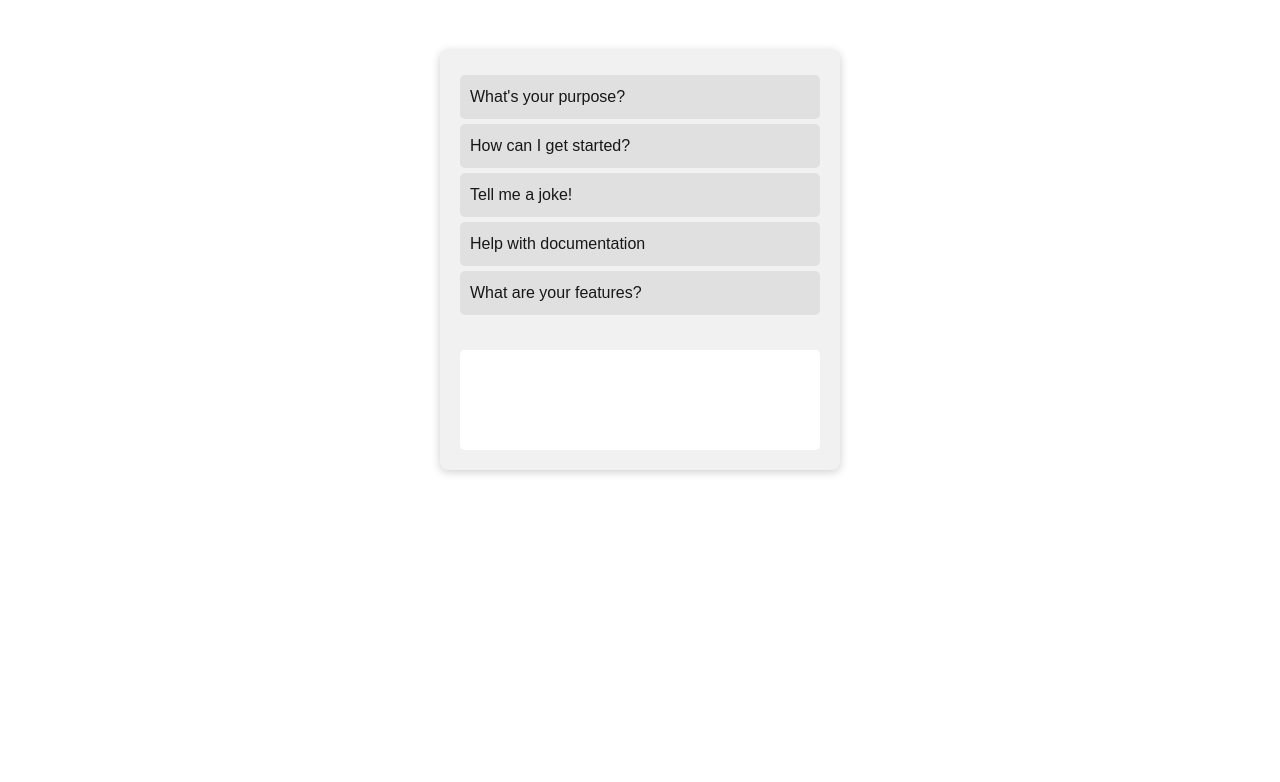
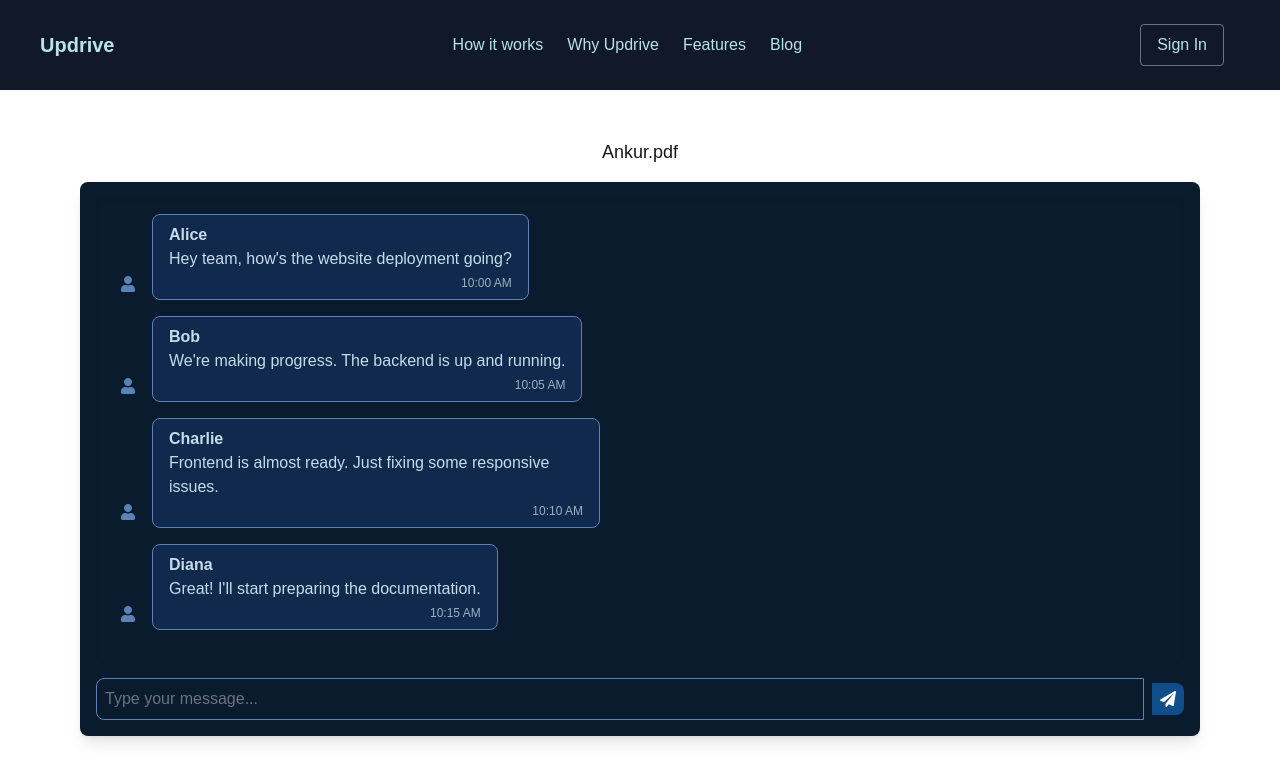
Before and after one commit to Modernbeast02/Updrive, a Next.js app in the folder frontend/: page /ChatBot in a window 1280 px wide. Shown: the top 782 px of the page. Built offline with nearby package versions, Linux system fonts and the light colour scheme; no server answers.

Commit message:
#ChatBot

```diff
--- a/frontend/src/pages/ChatBot.js
+++ b/frontend/src/pages/ChatBot.js
@@ -1,68 +1,153 @@
-import React from "react";
-import { useState } from "react";
-import styles from "../styles/Chat.module.css";
+import React, { useState, useRef, useEffect } from "react";
+import { FaUser, FaPaperPlane } from "react-icons/fa";
 
 const ChatBot = (props) => {
-  const [selectedOption, setSelectedOption] = useState(null);
-  const [isChatStarted, setIsChatStarted] = useState(false);
-  const [messages, setMessages] = useState([]);
-
-  const options = [
-    "What's your purpose?",
-    "How can I get started?",
-    "Tell me a joke!",
-    "Help with documentation",
-    "What are your features?",
+  const initialMessages = [
+    {
+      id: 1,
+      user: "Alice",
+      text: "Hey team, how's the website deployment going?",
+      timestamp: "10:00 AM",
+    },
+    {
+      id: 2,
+      user: "Bob",
+      text: "We're making progress. The backend is up and running.",
+      timestamp: "10:05 AM",
+    },
+    {
+      id: 3,
+      user: "Charlie",
+      text: "Frontend is almost ready. Just fixing some responsive issues.",
+      timestamp: "10:10 AM",
+    },
+    {
+      id: 4,
+      user: "Diana",
+      text: "Great! I'll start preparing the documentation.",
+      timestamp: "10:15 AM",
+    },
   ];
 
-  const startConversation = (option) => {
-    setSelectedOption(option);
-    setIsChatStarted(true);
-    setMessages((prev) => [...prev, { type: "user", text: option }]);
+  const [messages, setMessages] = useState(initialMessages);
+  const [inputMessage, setInputMessage] = useState("");
+  const [error, setError] = useState("");
+  const [isTyping, setIsTyping] = useState(false);
+  const chatEndRef = useRef(null);
 
-    setTimeout(() => {
-      setMessages((prev) => [
-        ...prev,
-        { type: "bot", text: `Bot: Received your message - "${option}"` },
-      ]);
-    }, 1000);
+  useEffect(() => {
+    scrollToBottom();
+  }, [messages]);
+
+  const scrollToBottom = () => {
+    chatEndRef.current?.scrollIntoView({ behavior: "smooth" });
+  };
+
+  const handleInputChange = (e) => {
+    setInputMessage(e.target.value);
+    setError("");
+    setIsTyping(true);
+    setTimeout(() => setIsTyping(false), 1000);
+  };
+
+  const handleSendMessage = () => {
+    if (inputMessage.trim() === "") {
+      setError("Please enter a message");
+      return;
+    }
+    const newMessage = {
+      id: messages.length + 1,
+      user: "You",
+      text: inputMessage,
+      timestamp: new Date().toLocaleTimeString([], {
+        hour: "2-digit",
+        minute: "2-digit",
+      }),
+    };
+    setMessages([...messages, newMessage]);
+    setInputMessage("");
+    setError("");
+  };
+
+  const handleKeyPress = (e) => {
+    if (e.key === "Enter") {
+      handleSendMessage();
+    }
+  };
+
+  const handleOptionClick = (id, option) => {
+    if (option === "Reply") {
+      const messageToReply = messages.find((msg) => msg.id === id);
+      setInputMessage(`@${messageToReply.user} `);
+    } else if (option === "Delete") {
+      setMessages(messages.filter((msg) => msg.id !== id));
+    }
   };
 
   return (
-    <div className={styles.chatContainer}>
-      <div className={styles.chatBox}>
-        {!isChatStarted ? (
-          <div className={styles.options}>
-            {options.map((option, index) => (
+    <>
+      <div className="flex justify-center items-center -mb-16 mt-12 text-lg">
+        {props.fileName} Ankur.pdf
+      </div>
+      <div className=" p-4 bg-[#0A1B2E] rounded-lg shadow-lg mt-20 mr-20 ml-20">
+        <div className="bg-[#0A1B2E] rounded-lg shadow-inner p-4 overflow-y-auto">
+          {messages.map((message) => (
+            <div key={message.id} className={`mb-4 animate-fade-in`}>
               <div
-                key={index}
-                className={`${styles.option} ${
-                  selectedOption && selectedOption !== option
-                    ? styles.fadeOut
-                    : ""
+                className={`flex ${
+                  message.user === "You" ? "justify-end" : "justify-start"
                 }`}
-                onClick={() => startConversation(option)}
               >
-                {option}
+                <div
+                  className={`flex ${
+                    message.user === "You" ? "flex-row-reverse" : "flex-row"
+                  } items-end`}
+                >
+                  <div className="w-8 h-8 rounded-full bg-[#0A1B2E] flex items-center justify-center text-[#5A82B8] mr-2">
+                    <FaUser />
+                  </div>
+                  <div
+                    className={`max-w-xs lg:max-w-md px-4 py-2 rounded-lg ${
+                      message.user === "You"
+                        ? "bg-[#104E8B] text-[#E0F2F1]"
+                        : "bg-[#10294D] text-[#C6DCE8] border-[#5A82B8] border"
+                    }`}
+                  >
+                    <p className="font-semibold">{message.user}</p>
+                    <p>{message.text}</p>
+                    <p className="text-xs text-right mt-1 opacity-75">
+                      {message.timestamp}
+                    </p>
+                  </div>
+                </div>
               </div>
-            ))}
-          </div>
-        ) : null}
-
-        <div className={styles.chatContent}>
-          {messages.map((message, index) => (
-            <div
-              key={index}
-              className={`${styles.message} ${
-                message.type === "bot" ? styles.botMessage : styles.userMessage
-              }`}
-            >
-              {message.text}
             </div>
           ))}
+          <div ref={chatEndRef} />
+        </div>
+        <div className="mt-4">
+          <div className="flex items-center">
+            <input
+              type="text"
+              value={inputMessage}
+              onChange={handleInputChange}
+              onKeyPress={handleKeyPress}
+              className="flex-grow p-2 rounded-l-lg bg-[#0A1B2E] text-[#E0F2F1] border border-[#5A82B8] focus:outline-none focus:ring-2 focus:ring-[#5A82B8]"
+              placeholder="Type your message..."
+              aria-label="Chat message input"
+            />
+            <button
+              onClick={handleSendMessage}
+              className="bg-[#104E8B] text-white p-2 rounded-r-lg hover:bg-[#085B9D] focus:outline-none focus:ring-2 focus:ring-[#5A82B8] ml-2"
+              aria-label="Send message"
+            >
+              <FaPaperPlane />
+            </button>
+          </div>
+          {error && <p className="text-red-500 mt-2">{error}</p>}
         </div>
       </div>
-    </div>
+    </>
   );
 };
 
--- a/frontend/src/pages/_app.js
+++ b/frontend/src/pages/_app.js
@@ -1,9 +1,14 @@
+import Navbar from "@/components/Navbar";
 import "@/styles/globals.css";
 import { SessionProvider } from "next-auth/react";
 
-export default function App({ Component, pageProps: { session, ...pageProps } }) {
+export default function App({
+  Component,
+  pageProps: { session, ...pageProps },
+}) {
   return (
     <SessionProvider session={session}>
+      <Navbar />
       <Component {...pageProps} />
     </SessionProvider>
   );
--- a/frontend/src/pages/index.js
+++ b/frontend/src/pages/index.js
@@ -8,7 +8,6 @@
   return (
     <>
       <div className="h-full w-screen bg-gray-900 pb-10">
-        <Navbar />
         <section className="bg-gray-900 text-white text-center py-20">
           <Hero />
         </section>
```
